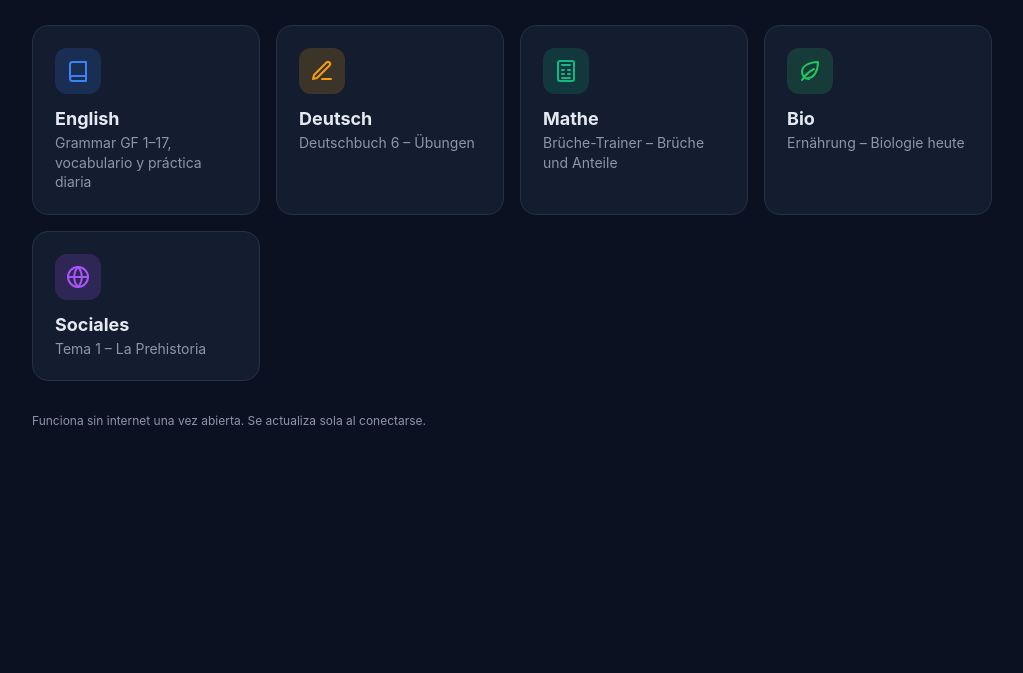
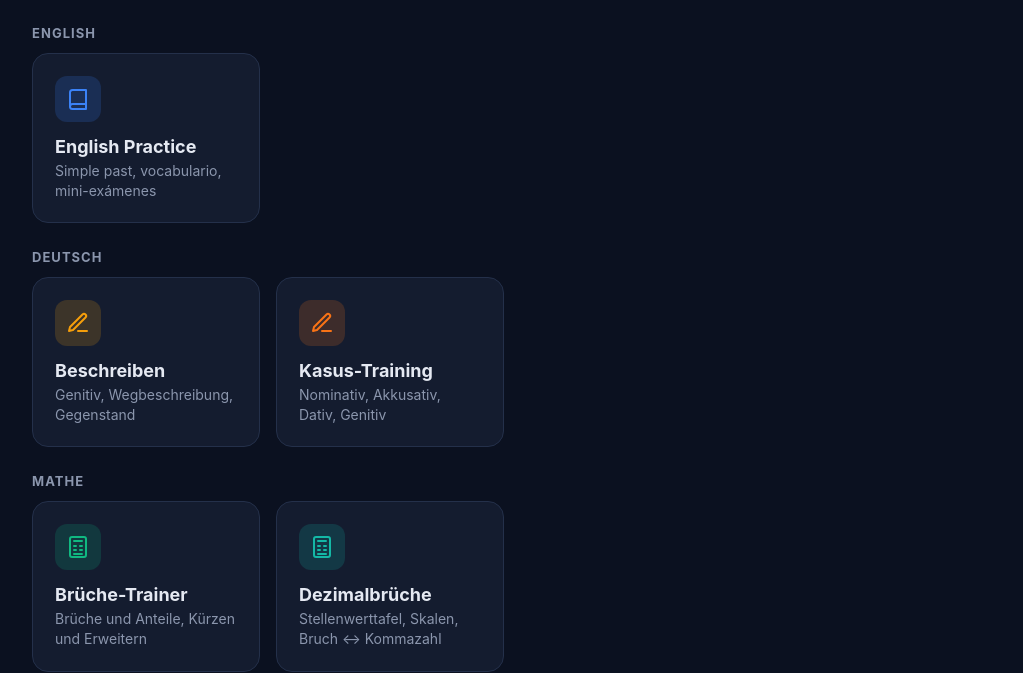
Before and after one commit to pablogmd-ux/formacion-alba, a plain HTML site: page index.html in a window 1280 px wide. Shown: the part 131-804 px from the top of the page, without its empty margins (128-1151 px from the left). Drawn offline with Linux system fonts and the light colour scheme.

Commit message:
Add files via upload

```diff
--- a/index.html
+++ b/index.html
@@ -12,11 +12,12 @@
 <style>
   :root{--bg:#0b1120;--card:#141c2f;--line:#24304a;--txt:#e5e9f2;--mut:#8b96ad}
   *{box-sizing:border-box;margin:0;padding:0}
-  body{font-family:-apple-system,Segoe UI,Roboto,sans-serif;background:var(--bg);color:var(--txt);min-height:100vh;padding:32px 20px}
+  body{font-family:-apple-system,Segoe UI,Roboto,sans-serif;background:var(--bg);color:var(--txt);min-height:100vh;padding:calc(32px + env(safe-area-inset-top)) 20px 32px}
   header{max-width:960px;margin:0 auto 28px}
   h1{font-size:28px;font-weight:700}
   .sub{color:var(--mut);margin-top:6px;font-size:15px}
   .estado{display:inline-block;margin-top:12px;font-size:12px;padding:4px 10px;border-radius:999px;border:1px solid var(--line);color:var(--mut)}
+  h3{max-width:960px;margin:26px auto 12px;font-size:13px;letter-spacing:.08em;text-transform:uppercase;color:var(--mut)}
   .grid{max-width:960px;margin:0 auto;display:grid;grid-template-columns:repeat(auto-fill,minmax(220px,1fr));gap:16px}
   a.card{display:block;text-decoration:none;color:inherit;background:var(--card);border:1px solid var(--line);border-radius:16px;padding:22px;transition:transform .15s,border-color .15s}
   a.card:hover,a.card:active{transform:translateY(-2px);border-color:var(--c)}
@@ -33,16 +34,17 @@
   <div class="sub">Elige una asignatura para practicar</div>
   <span class="estado" id="estado">Comprobando conexión…</span>
 </header>
-<main class="grid" id="grid"></main>
+<div id="secciones"></div>
 <footer>Funciona sin internet una vez abierta. Se actualiza sola al conectarse.</footer>
 <script>
-// === LISTA DE APPS: para añadir una nueva, solo hay que añadir una línea aquí y su archivo en /apps ===
+// === LISTA DE APPS: para añadir una nueva, añade una línea aquí, su archivo en /apps y su ruta en sw.js ===
 const APPS = [
-  {titulo:"English",  desc:"Grammar GF 1–17, vocabulario y práctica diaria", url:"apps/english.html",        color:"#3b82f6", icono:"libro"},
-  {titulo:"Deutsch",  desc:"Deutschbuch 6 – Übungen",                        url:"apps/deutsch.html",        color:"#f59e0b", icono:"pluma"},
-  {titulo:"Mathe",    desc:"Brüche-Trainer – Brüche und Anteile",            url:"apps/bruch-trainer.html",  color:"#10b981", icono:"calc"},
-  {titulo:"Bio",      desc:"Ernährung – Biologie heute",                      url:"apps/bio.html",            color:"#22c55e", icono:"hoja"},
-  {titulo:"Sociales", desc:"Tema 1 – La Prehistoria",                         url:"apps/sociales.html",       color:"#a855f7", icono:"globo"}
+  {area:"English",  titulo:"English Practice",     desc:"Simple past, vocabulario, mini-exámenes",       url:"apps/english.html",       color:"#3b82f6", icono:"libro"},
+  {area:"Deutsch",  titulo:"Beschreiben",          desc:"Genitiv, Wegbeschreibung, Gegenstand",          url:"apps/deutsch.html",       color:"#f59e0b", icono:"pluma"},
+  {area:"Deutsch",  titulo:"Kasus-Training",       desc:"Nominativ, Akkusativ, Dativ, Genitiv",          url:"apps/kasus.html",         color:"#f97316", icono:"pluma"},
+  {area:"Mathe",    titulo:"Brüche-Trainer",       desc:"Brüche und Anteile, Kürzen und Erweitern",      url:"apps/bruch-trainer.html", color:"#10b981", icono:"calc"},
+  {area:"Mathe",    titulo:"Dezimalbrüche",        desc:"Stellenwerttafel, Skalen, Bruch ↔ Kommazahl",   url:"apps/dezimal.html",       color:"#14b8a6", icono:"calc"},
+  {area:"Bio",      titulo:"Ernährung",            desc:"Nährstoffe, Verdauung, Ernährungsplan",         url:"apps/bio.html",           color:"#22c55e", icono:"hoja"}
 ];
 const ICONOS = {
   libro:'<path d="M4 19.5A2.5 2.5 0 0 1 6.5 17H20V3H6.5A2.5 2.5 0 0 0 4 5.5z"/><path d="M4 19.5A2.5 2.5 0 0 0 6.5 22H20v-5"/>',
@@ -51,11 +53,14 @@ const ICONOS = {
   hoja:'<path d="M11 20A7 7 0 0 1 4 13c0-6 7-10 16-10 0 9-4 16-10 16z"/><path d="M4 21c4-6 8-9 12-11"/>',
   globo:'<circle cx="12" cy="12" r="10"/><path d="M2 12h20M12 2a15 15 0 0 1 0 20M12 2a15 15 0 0 0 0 20"/>'
 };
-document.getElementById('grid').innerHTML = APPS.map(a=>`
-  <a class="card" href="${a.url}" style="--c:${a.color}">
-    <div class="ico"><svg viewBox="0 0 24 24">${ICONOS[a.icono]||ICONOS.libro}</svg></div>
-    <h2>${a.titulo}</h2><p>${a.desc}</p>
-  </a>`).join('');
+const areas=[...new Set(APPS.map(a=>a.area))];
+document.getElementById('secciones').innerHTML = areas.map(ar=>`
+  <h3>${ar}</h3>
+  <main class="grid">${APPS.filter(a=>a.area===ar).map(a=>`
+    <a class="card" href="${a.url}" style="--c:${a.color}">
+      <div class="ico"><svg viewBox="0 0 24 24">${ICONOS[a.icono]||ICONOS.libro}</svg></div>
+      <h2>${a.titulo}</h2><p>${a.desc}</p>
+    </a>`).join('')}</main>`).join('');
 const est=document.getElementById('estado');
 function pinta(){est.textContent=navigator.onLine?'En línea – al día':'Sin conexión – modo offline';}
 addEventListener('online',pinta);addEventListener('offline',pinta);pinta();
```
Also changed, not shown: sw.js (+4 -4 lines).
